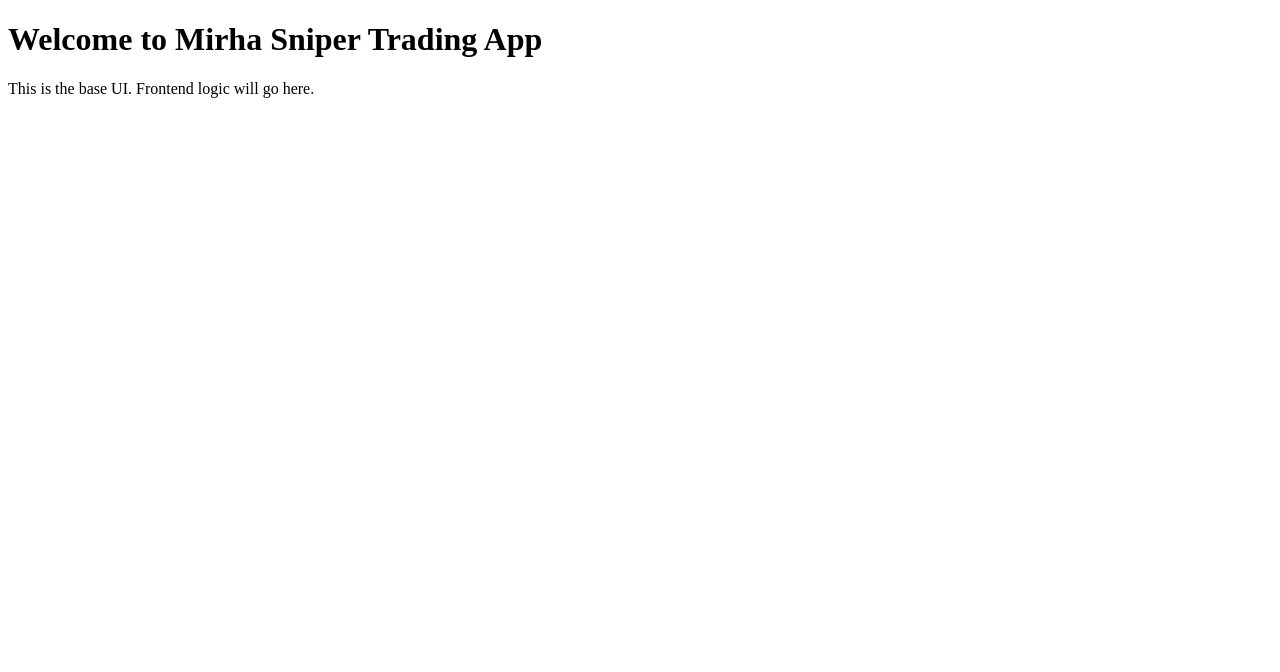
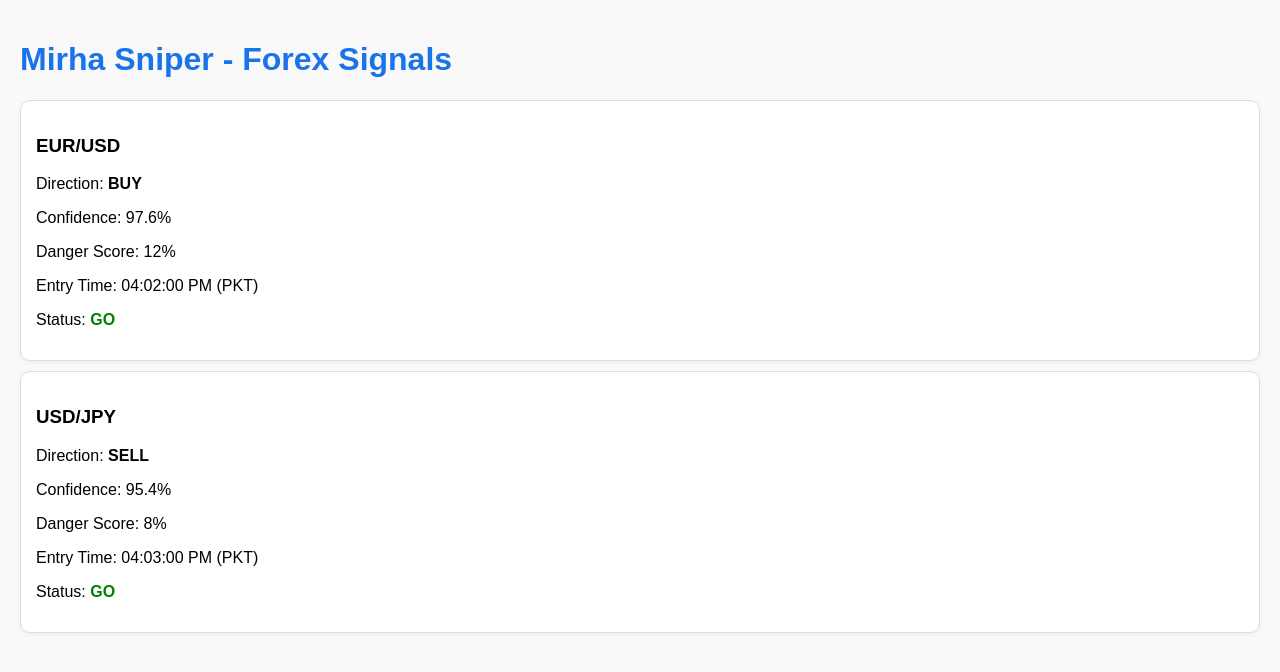
Before and after one commit to mirhach/mirha-sniper, a plain HTML site: page index.html in a window 1280 px wide. Drawn offline with Linux system fonts and the light colour scheme.

Commit message:
mirha forex

```diff
--- a/index.html
+++ b/index.html
@@ -1,10 +1,39 @@
+
 <!DOCTYPE html>
-<html>
+<html lang="en">
 <head>
-    <title>Mirha Sniper</title>
+    <meta charset="UTF-8">
+    <title>Mirha Sniper - Forex</title>
+    <style>
+        body { font-family: sans-serif; background-color: #f9f9f9; margin: 0; padding: 20px; }
+        h1 { color: #1a73e8; }
+        .signal-card {
+            background: white;
+            border: 1px solid #ddd;
+            border-radius: 10px;
+            padding: 15px;
+            margin: 10px 0;
+            box-shadow: 0 2px 5px rgba(0,0,0,0.05);
+        }
+    </style>
 </head>
 <body>
-    <h1>Welcome to Mirha Sniper Trading App</h1>
-    <p>This is the base UI. Frontend logic will go here.</p>
+    <h1>Mirha Sniper - Forex Signals</h1>
+    <div class="signal-card">
+        <h3>EUR/USD</h3>
+        <p>Direction: <strong>BUY</strong></p>
+        <p>Confidence: 97.6%</p>
+        <p>Danger Score: 12%</p>
+        <p>Entry Time: 04:02:00 PM (PKT)</p>
+        <p>Status: <strong style="color: green;">GO</strong></p>
+    </div>
+    <div class="signal-card">
+        <h3>USD/JPY</h3>
+        <p>Direction: <strong>SELL</strong></p>
+        <p>Confidence: 95.4%</p>
+        <p>Danger Score: 8%</p>
+        <p>Entry Time: 04:03:00 PM (PKT)</p>
+        <p>Status: <strong style="color: green;">GO</strong></p>
+    </div>
 </body>
 </html>
```
